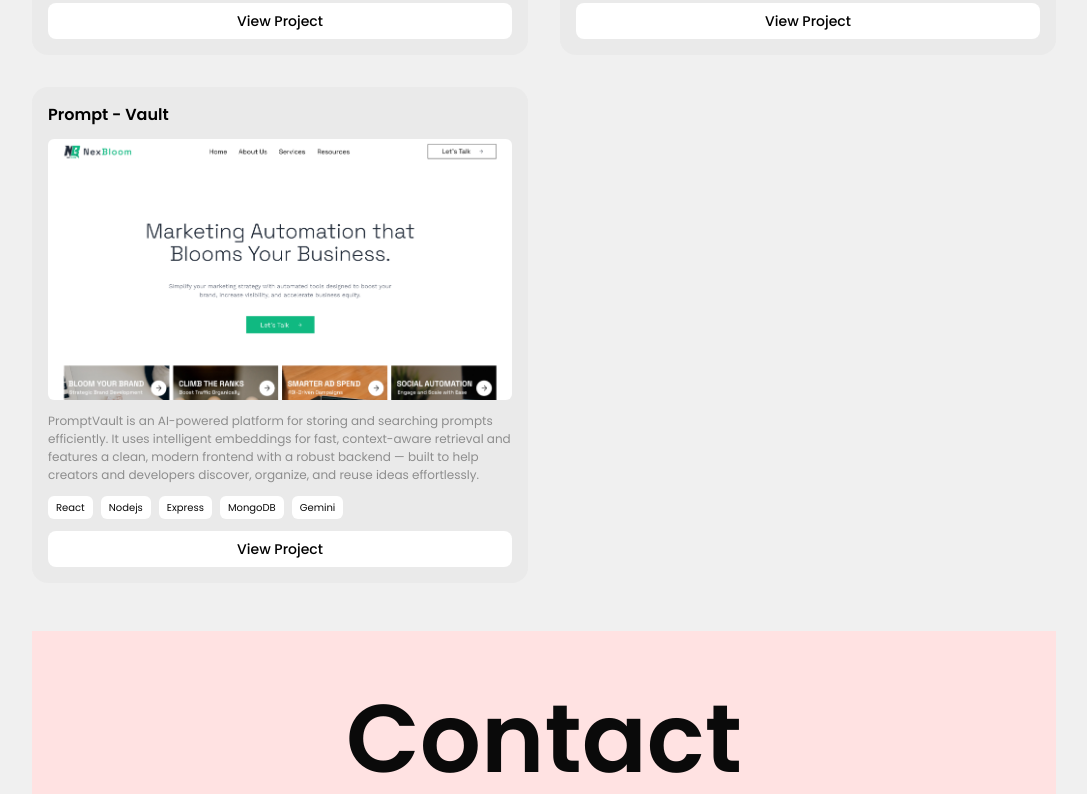
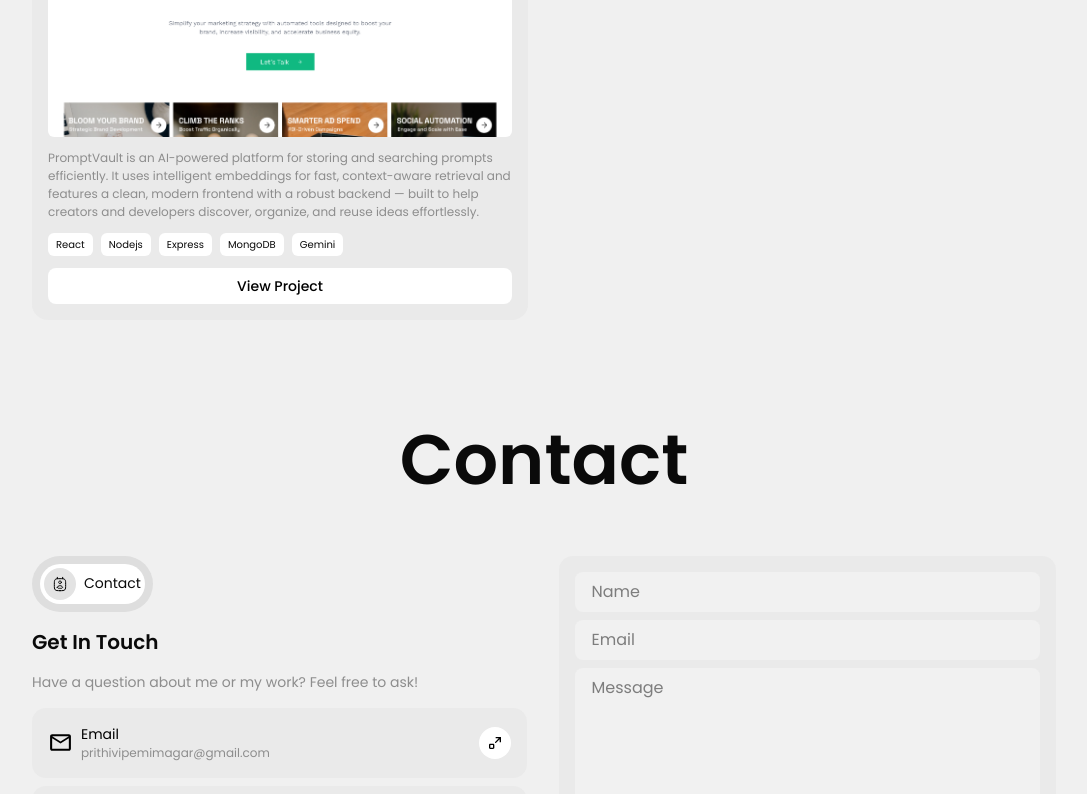
Before and after one commit to Prithivi2059/portfolio, a React (Vite) app: page / in a window 1280 px wide. Shown: the part 2003-2797 px from the top of the page, without its empty margins (96-1183 px from the left). Built offline with nearby package versions, Linux system fonts and the light colour scheme.

Commit message:
feat: update About, ButtonIcon, and Contact components; enhance styling and layout; improve form accessibility

```diff
--- a/src/components/About.jsx
+++ b/src/components/About.jsx
@@ -7,7 +7,7 @@ const About = () => {
             <div className="flex flex-col justify-center items-center gap-8 md:gap-10 lg:gap-18">
                 <h1 className="h1">About Me</h1>
                 <div className="relative z-10 flex justify-center items-center">
-                    <p className="relative z-20 w-full md:w-[64%] text-[10px]  md:text-[14px] lg:text-sm text-center">I’m a backend developer who enjoys turning ideas into reliable systems. I love building fast, secure, and scalable APIs that help products run smoothly behind the scenes. I’m passionate about integrating AI into backend systems to create smarter, more efficient, and adaptive solutions</p>
+                    <p className="relative z-20 w-full md:w-[50%] text-[10px]  md:text-[14px] lg:text-sm text-center">I’m a backend developer who enjoys turning ideas into reliable systems. I love building fast, secure, and scalable APIs that help products run smoothly behind the scenes. I’m passionate about integrating AI into backend systems to create smarter, more efficient, and adaptive solutions</p>
                     {buttonIcons.map((icon, index) => (
                         <ButtonIcon key={index} {...icon} />
                     ))}
--- a/src/components/ButtonIcon.jsx
+++ b/src/components/ButtonIcon.jsx
@@ -4,14 +4,14 @@ const ButtonIcon = ({ icon, name, bg, pos = {}, rotate, relative }) => {
     return (
         <div
             className={cn(
-                " hidden md:block z-0 px-1 py-1 md:px-1 md:py-1 lg:px-2 lg:py-2 bg-[#DEDEDE] rounded-full",
+                "hidden w-max md:block z-0 px-1 py-1 md:px-1 md:py-1 lg:px-2 lg:py-2 bg-[#DEDEDE] rounded-full",
                 md,
                 rotate && `rotate-[${rotate}deg]`,
                 relative ? "relative" : "absolute"
             )}
             style={{ transform: `rotate(${rotate}deg)` }}
         >
-            <div className="w-full h-full bg-white flex items-center justify-between rounded-full gap-2 px-1 py-1">
+            <div className="bg-white flex items-center justify-between rounded-full gap-2 px-1 py-1">
                 <div
                     className="w-4 h-4 md:w-6 md:h-6 lg:w-8 lg:h-8 rounded-full flex items-center justify-center"
                     style={{ backgroundColor: bg }}
--- a/src/components/Contact.jsx
+++ b/src/components/Contact.jsx
@@ -4,31 +4,30 @@ import ContactCard from "./ContactCard";
 
 const Contact = () => {
     return (
-        <section className="w-full py-8 sm:py-12 bg-red-100">
+        <section className="w-full py-8 sm:py-12">
             <div className="flex flex-col justify-center items-center gap-8 md:gap-10 lg:gap-1">
                 <h1 className="h1">Contact</h1>
-                <div className="w-full flex gap-8">
+                <div className="w-full flex flex-col py-12 md:flex-row gap-8">
                     <div className="flex flex-col gap-4 md:w-1/2">
                         <ButtonIcon name="Contact" icon="/svgs/contact.svg" bg="#E3E3E3" relative="relative" />
                         <h1 className="font-semibold text-base md:text-xl">Get In Touch</h1>
                         <p className="text-gray-custom text-sm">Have a question about me or my work? Feel free to ask!</p>
                         <div className="flex flex-col gap-2">
-                            {
-                                contactCards.map((card) => (
-                                    <ContactCard key={card.id} icon={card.icon} title={card.title} name={card.name} />
-                                ))
-                            }
+                            {contactCards.map((card) => (
+                                <ContactCard key={card.id} icon={card.icon} title={card.title} name={card.name} />
+                            ))}
                         </div>
                     </div>
-                    <div className="w-full">
-                        <form action="" className="flex flex-col gap-2 md:w-1/2">
-                            <input className="px-4 py-1 bg-[#F1F1F1]" type="text" name="Name" />
-                            <input className="px-4 py-1 bg-[#F1F1F1]" type="text" name="Email" />
-                            <textarea className="px-4 py-1 bg-[#F1F1F1]" name="" id=""></textarea>
+
+                    <div className="md:w-1/2 bg-[#E9E9E9]/80 px-4 py-4 rounded-xl">
+                        <form className="flex flex-col gap-2">
+                            <input className="px-4 py-2 bg-[#F1F1F1] rounded-md" type="text" name="Name" placeholder="Name" />
+                            <input className="px-4 py-2 bg-[#F1F1F1] rounded-md" type="email" name="Email" placeholder="Email" />
+                            <textarea className="px-4 py-2 bg-[#F1F1F1] rounded-md min-h-50" name="Message" placeholder="Message"></textarea>
+                            <button type="submit" className="bg-white text-black py-2 rounded-md hover:bg-white/80 transition">Submit</button>
                         </form>
                     </div>
                 </div>
-
             </div>
         </section>
     )
--- a/src/index.css
+++ b/src/index.css
@@ -133,6 +133,6 @@
     background-color: var(--color-gray-custom);
   }
   .h1 {
-    @apply text-2xl md:text-[50px] lg:text-8xl font-semibold text-center leading-tight;
+    @apply text-xl md:text-[50px] lg:text-[70px] font-semibold text-center leading-tight;
   }
 }
```
